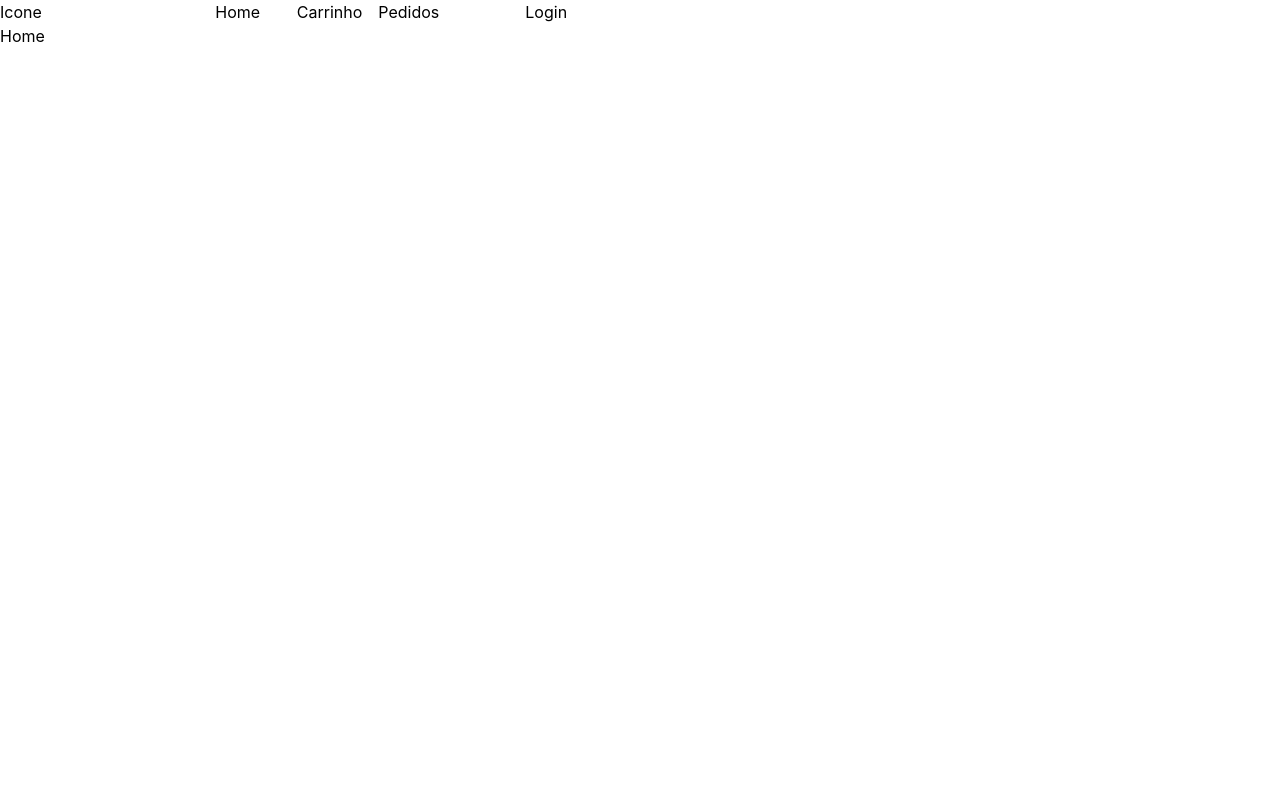
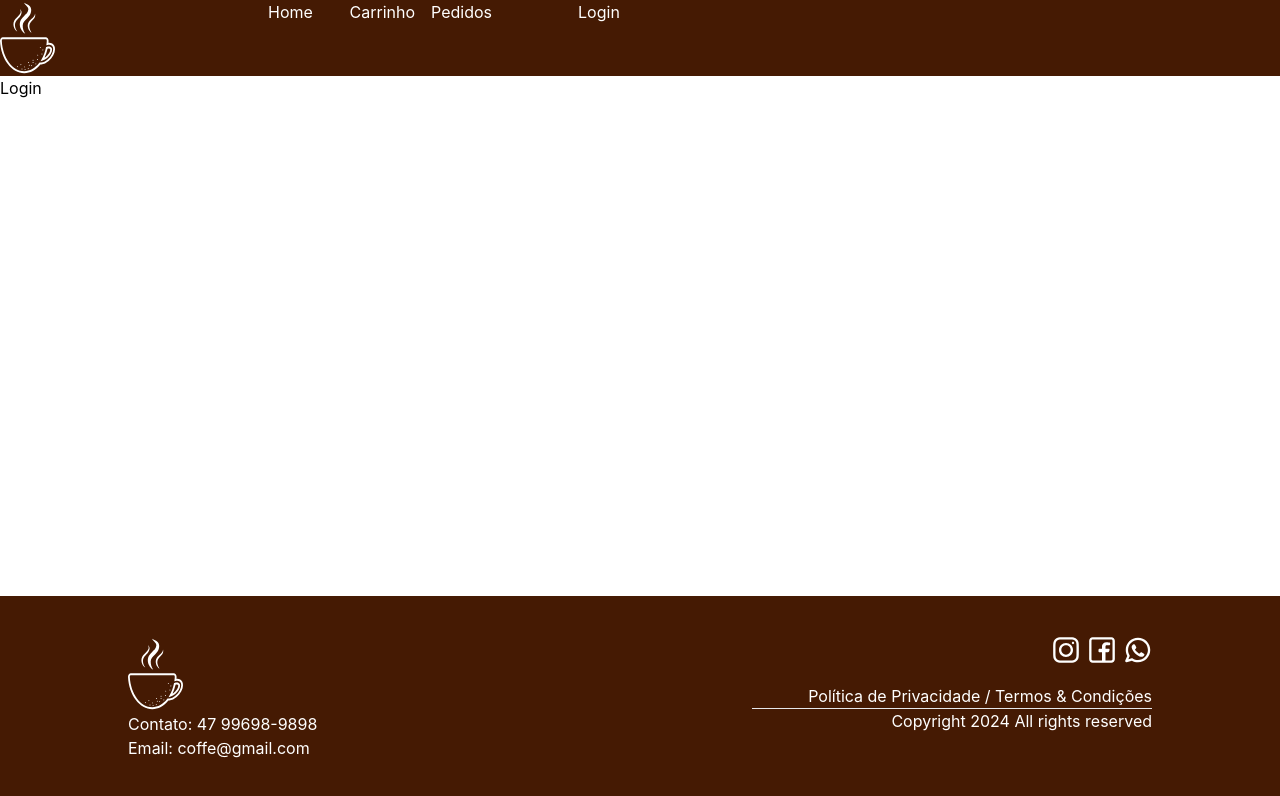
Before and after one commit to joaobagatoli07/coffee-app, a React (Vite) app: page / in a window 1280 px wide. Shown: the top 796 px of the page. Built offline with nearby package versions, Linux system fonts and the light colour scheme.

Commit message:
Roteamento e criação de nav

```diff
--- a/src/App.jsx
+++ b/src/App.jsx
@@ -1,15 +1,19 @@
 import { BrowserRouter as Router, Routes, Route } from 'react-router-dom'
 import Nav from './components/layout/Nav.jsx'
+import Login from './pages/Login.jsx'
 import Home from './pages/Home.jsx'
 import Cart from './pages/Cart.jsx'
 import Orders from './pages/Orders.jsx'
+import Footer from './components/layout/Footer.jsx'
 
 function App() {
   return (
     <Router>
       <Nav />
+      <Footer />
       <Routes>
-        <Route path="/" element={<Home />}></Route>
+        <Route path="/" element={<Login />}></Route>
+        <Route path="/Home" element={<Home />}></Route>
         <Route path="/Carrinho" element={<Cart />}></Route>
         <Route path="/Pedidos" element={<Orders />}></Route>
       </Routes>
--- a/src/assets/icons/Logo.jsx
+++ b/src/assets/icons/Logo.jsx
@@ -1,4 +1,4 @@
-function Logo() {
+function Logo({width, height}) {
     return (
         <svg width="55" height="76" viewBox="0 0 75 96" fill="none" xmlns="http://www.w3.org/2000/svg">
             <path d="M55.3091 79.6559L58.2826 78.813C60.2581 78.2524 62.3772 77.0358 64.4101 75.2943C66.7912 73.2534 68.7422 70.7354 69.9041 68.2043C71.0866 65.628 71.3116 63.3242 70.5372 61.7165C69.4979 59.56 66.7919 58.8971 63.4063 60.1796L62.7549 60.4268L62.6026 61.1738C61.4373 66.885 59.5304 72.1287 56.9346 76.7584L55.3091 79.6559ZM64.8406 62.5562C66.6004 62.0247 68.0012 62.2549 68.3668 63.0128C68.6394 63.5786 68.6314 64.9517 67.7109 66.9566C66.7116 69.1337 65.0057 71.3238 62.9076 73.122C62.1666 73.7566 61.4693 74.2678 60.8252 74.6799C62.5593 70.9335 63.9051 66.8733 64.8406 62.5562Z" fill="white" />
--- a/src/components/layout/Nav.jsx
+++ b/src/components/layout/Nav.jsx
@@ -1,15 +1,18 @@
 import { Link } from 'react-router-dom'
+import Logo from '../../assets/icons/Logo'
 
 function Nav(){
     let isUserLogged = false;
 
     return (
-        <nav className="container flex w-full">
+        <nav className="container flex w-full bg-amber-950 text-white">
             <div className="columns-4">
-                <div>Icone</div>
+                <div>
+                    <Logo></Logo>
+                </div>
             </div>
             <div className="columns-4">
-                <div><Link to="/">Home</Link></div>
+                <div><Link to="/Home">Home</Link></div>
                 <div><Link to="/Carrinho">Carrinho</Link></div>
                 <div><Link to="/Pedidos">Pedidos</Link></div>
             </div>
@@ -17,7 +20,7 @@ function Nav(){
             {isUserLogged ? (
                 <div>Oi</div>
                 ) : (
-                    <div>Login</div>
+                    <div><Link to="/">Login</Link></div>
                 )}
             </div>
         </nav>
--- /dev/null
+++ b/src/pages/Login.jsx
@@ -0,0 +1,5 @@
+function Login(){
+    return <h1>Login</h1>
+}
+
+export default Login
```
Also changed, not shown: src/components/layout/Footer.jsx (+4 -4 lines).
